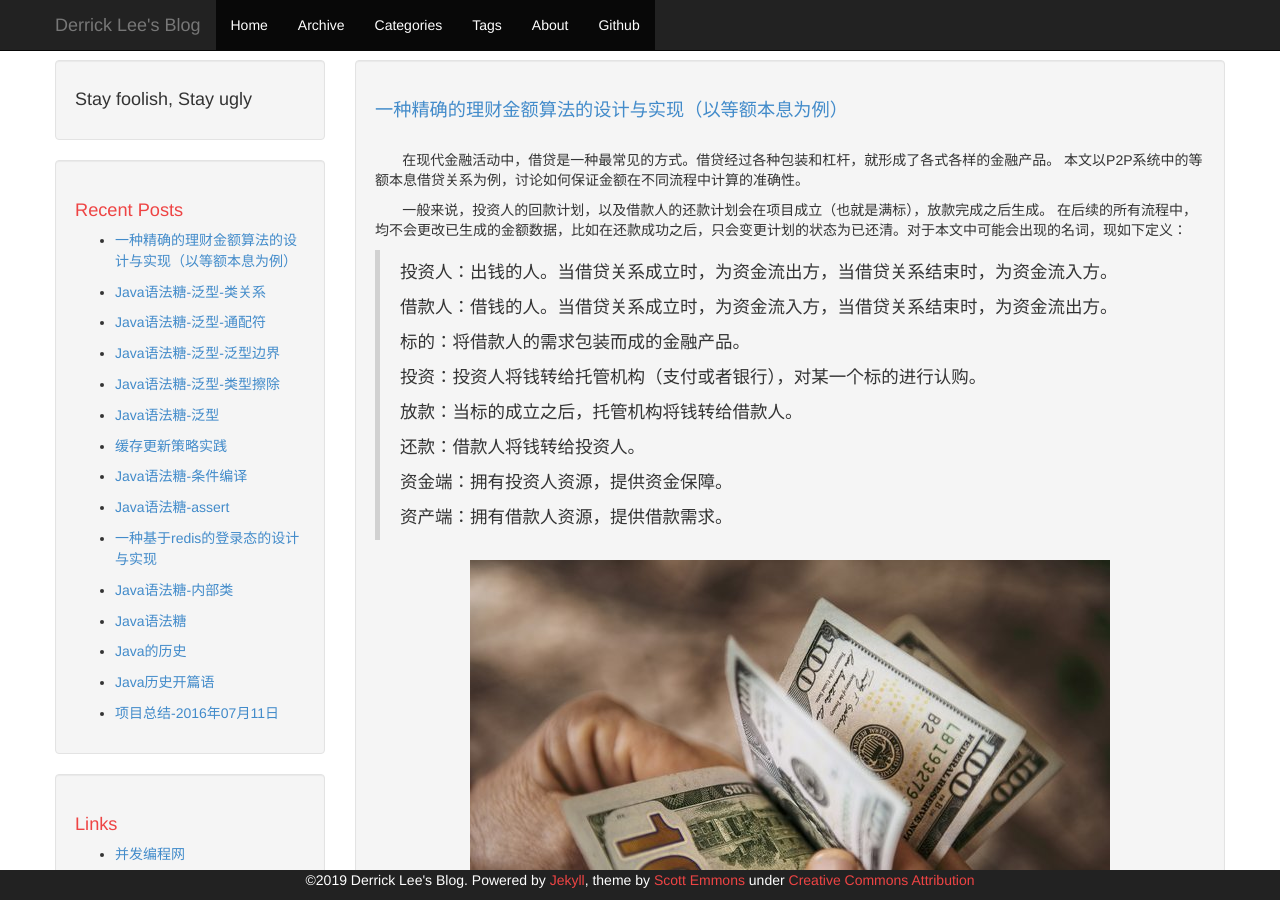
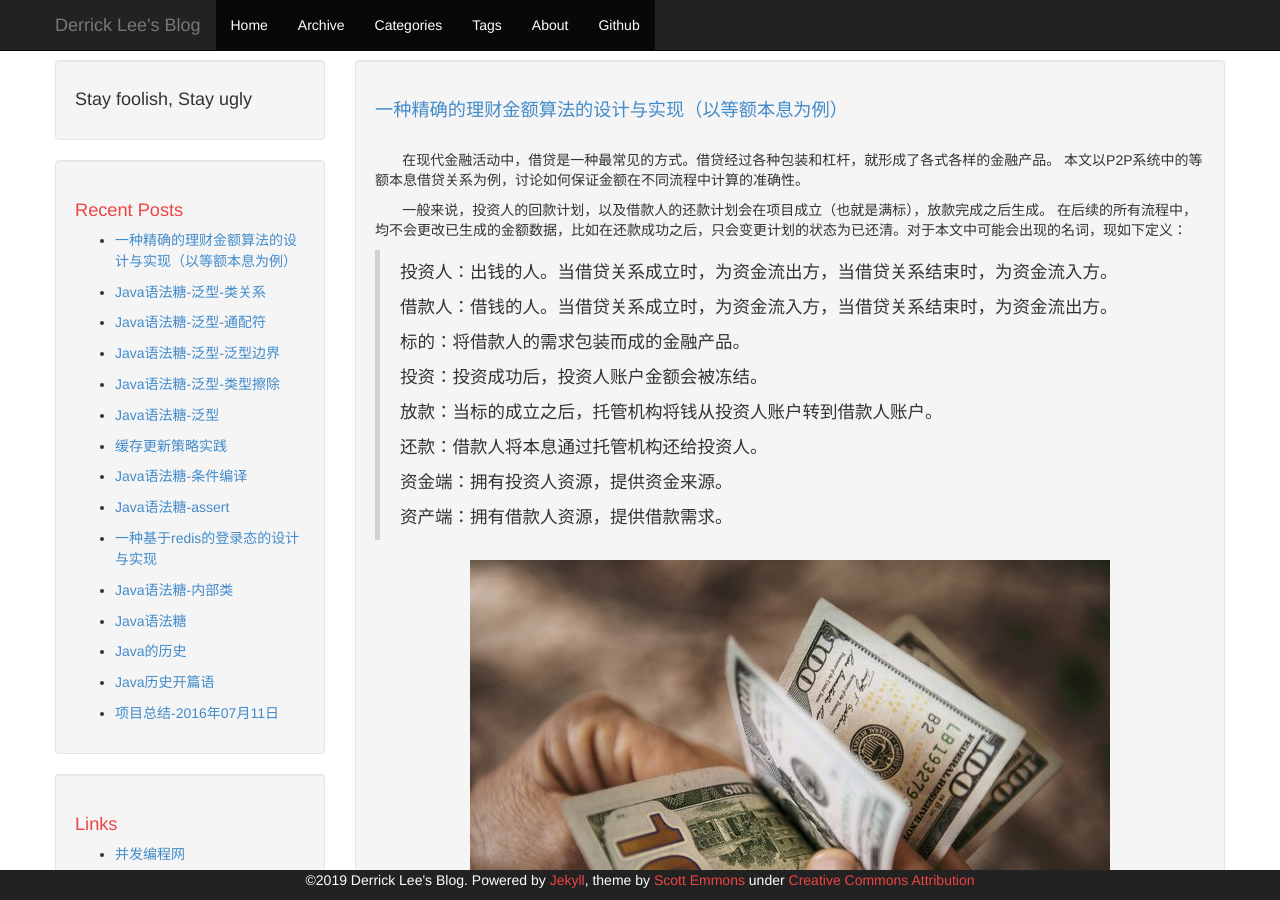
Before and after one commit to leesir/leesir.github.io, a Jekyll site: the page built from _posts/2019-07-30-accurate-money.md, in a window 1280 px wide and 900 px high. Built offline with Jekyll 4.4.1, drawn with Linux system fonts in a browser that asks for light colours; comment, search, counter and statistics services are not loaded.

Commit message:
update content

```diff
--- a/_posts/2019-07-30-accurate-money.md
+++ b/_posts/2019-07-30-accurate-money.md
@@ -19,13 +19,13 @@ tags: [系统设计]
 >
 > 标的：将借款人的需求包装而成的金融产品。
 >
-> 投资：投资人将钱转给托管机构（支付或者银行），对某一个标的进行认购。
+> 投资：投资成功后，投资人账户金额会被冻结。
 >
-> 放款：当标的成立之后，托管机构将钱转给借款人。
+> 放款：当标的成立之后，托管机构将钱从投资人账户转到借款人账户。
 >
-> 还款：借款人将钱转给投资人。
+> 还款：借款人将本息通过托管机构还给投资人。
 >
-> 资金端：拥有投资人资源，提供资金保障。
+> 资金端：拥有投资人资源，提供资金来源。
 >
 > 资产端：拥有借款人资源，提供借款需求。
 
```
